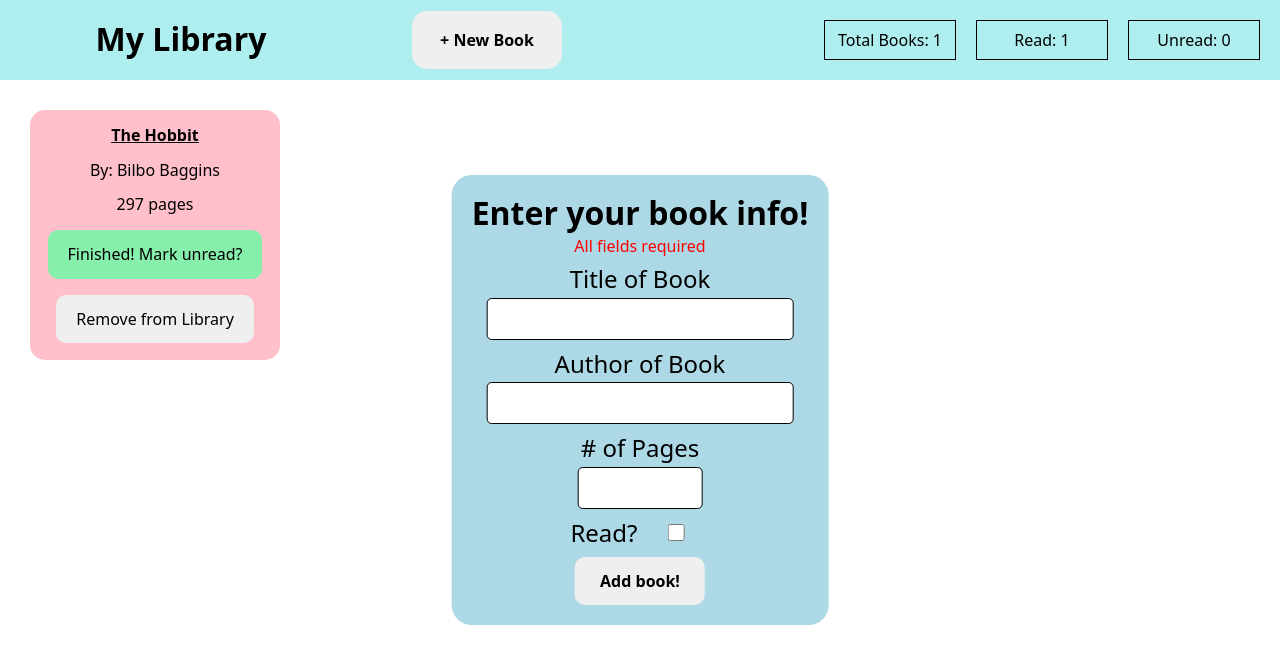
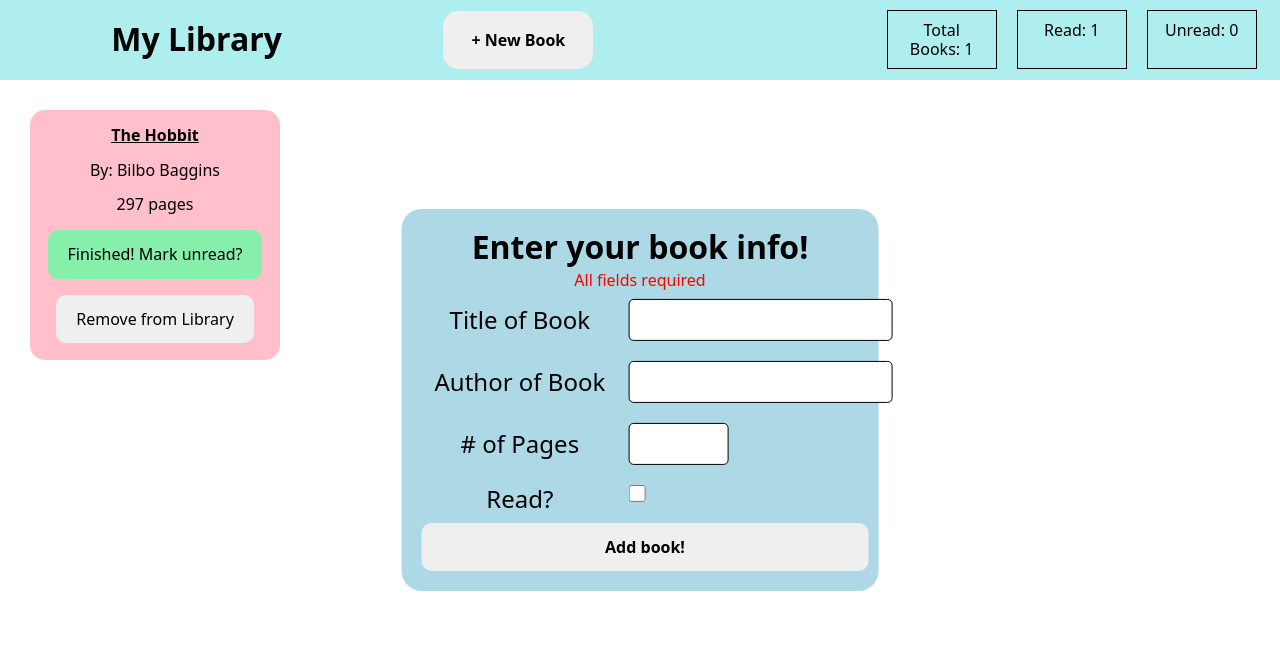
Before and after one commit to Eishalex2/library, a plain HTML site: page index.html in a window 1280 px wide. Both pictures are taken after a click on the button "+ New Book". Drawn offline with Linux system fonts and the light colour scheme.

Commit message:
Refactor add new book form
Changed the layout to incorporate error messages below the input fields.

Still need to do the javascript validation and finish tweaking the css.

```diff
--- a/index.html
+++ b/index.html
@@ -22,29 +22,26 @@
   </header>
 
   <div class="add-book-form">
-    <form action="">
+    <form action="" novalidate>
       <h3>Enter your book info!</h3>
       <h4>All fields required</h4>
       <ul>
-        <li>
         <label for="title">Title of Book</label>
-          <input type="text" name="title" id="title">
-        </li>
-        <li>
+        <input type="text" name="title" id="title" required>
+        <span class="error" aria-live="polite"></span>
+
         <label for="author">Author of Book</label>
-          <input type="text" name="author" id="author">
-        </li>
-        <li>
+        <input type="text" name="author" id="author" required>
+        <span class="error" aria-live="polite"></span>
+
         <label for="pages"># of Pages</label>
-          <input type="number" name="pages" id="pages">
-        </li>
-        <li>
+        <input type="number" name="pages" id="pages" required>
+        <span class="error" aria-live="polite"></span>
+
         <label for="read">Read?</label>
         <input type="checkbox" name="read" id="read">
-        </li>
-        <li>
+
         <button type="submit">Add book!</button>
-        </li>
       </ul>
     </form>
   </div>
--- a/script.js
+++ b/script.js
@@ -156,3 +156,29 @@ function getStats() {
 
 
 addBookToLibrary('The Hobbit', 'Bilbo Baggins', 297, true);
+
+const titleError = document.querySelector('#title + span.error');
+const authorError = document.querySelector('#author + span.error');
+const pagesError = document.querySelector('#pages + span.error');
+
+// function checkfield(formElement) {
+//   const errorMessage = formElement + 'Error';
+//   console.log(errorMessage);
+//   // if (formElement.validity.valid) {
+
+//   // }
+// }
+
+// title.addEventListener('focusout', () => {
+//   checkfield(title);
+// })
+
+title.addEventListener('focusout', () => {
+  if (title.validity.valid) {
+    titleError.textContent = "";
+    titleError.className = "error";
+  } else {
+    titleError.textContent = "Please enter the book's title."
+    titleError.className = "error active";
+  }
+})
--- a/styles.css
+++ b/styles.css
@@ -10,6 +10,7 @@ ul {
 * {
   margin: 0;
   padding: 0;
+  box-sizing: border-box;
 }
 
 header {
@@ -23,6 +24,15 @@ header {
 
 header h1 {
   justify-self: center;
+}
+
+.error.active {
+  font-size: 80%;
+  padding: 0.3em;
+  background-color: #900;
+  border-radius: 0 0 5px 5px;
+  color: white;
+
 }
 
 .new-book {
@@ -110,26 +120,89 @@ body {
 
 .add-book-form ul {
   display: grid;
+  grid-template-columns: 45% 55%;
+  grid-template-rows: repeat(1fr, min-content);
+  grid-template-areas:
+    "title-label title-input"
+    ". title-error"
+    "author-label author-input"
+    ". author-error"
+    "pages-label pages-input"
+    ". pages-error"
+    "read-label read-input"
+    "submit-btn submit-btn";
   gap: 10px;
-  justify-items: center;
+  /* justify-items: center; */
 }
 
-.add-book-form li {
+label[for="title"] {
+  grid-area: title-label;
+  place-self: center;
+}
+
+#title {
+  grid-area: title-input;
+}
+
+#title + span.error {
+  grid-area: title-error;
+}
+
+label[for="author"] {
+  grid-area: author-label;
+  place-self: center;
+}
+
+#author {
+  grid-area: author-input;
+}
+
+#author + span.error {
+  grid-area: author-error;
+}
+
+label[for="pages"] {
+  grid-area: pages-label;
+  place-self: center;
+}
+
+#pages {
+  grid-area: pages-input;
+}
+
+#pages + span.error {
+  grid-area: pages-error;
+}
+
+label[for="read"] {
+  grid-area: read-label;
+  place-self: center;
+}
+
+#read {
+  grid-area: read-input;
+}
+
+button[type="submit"] {
+  grid-area: submit-btn;
+}
+
+/* .add-book-form li {
   display: grid;
-  grid-template-columns: 1fr 1fr;
+  grid-template-columns:  1fr 1fr;
   gap: 5px;
   justify-items: center;
   align-items: center;
-}
+} */
 
-label[for="title"],
+/* label[for="title"],
 label[for="author"],
 label[for="pages"],
 input[type="text"],
 input[type="number"],
 button[type="submit"] {
   grid-column: 1 / 3;
-}
+} */
 
 input[type="text"],
 input[type="number"] {
```
Lines whose indentation alone changed are shown as unchanged.
